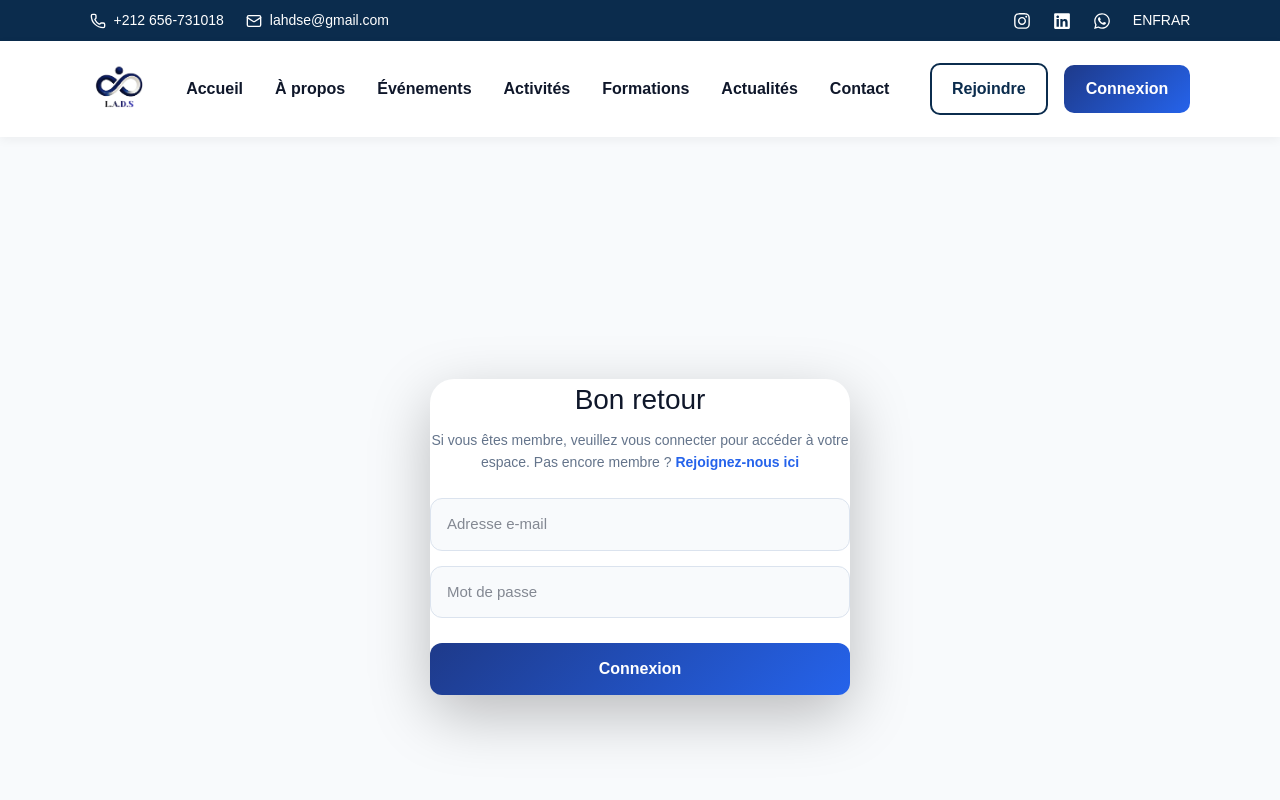
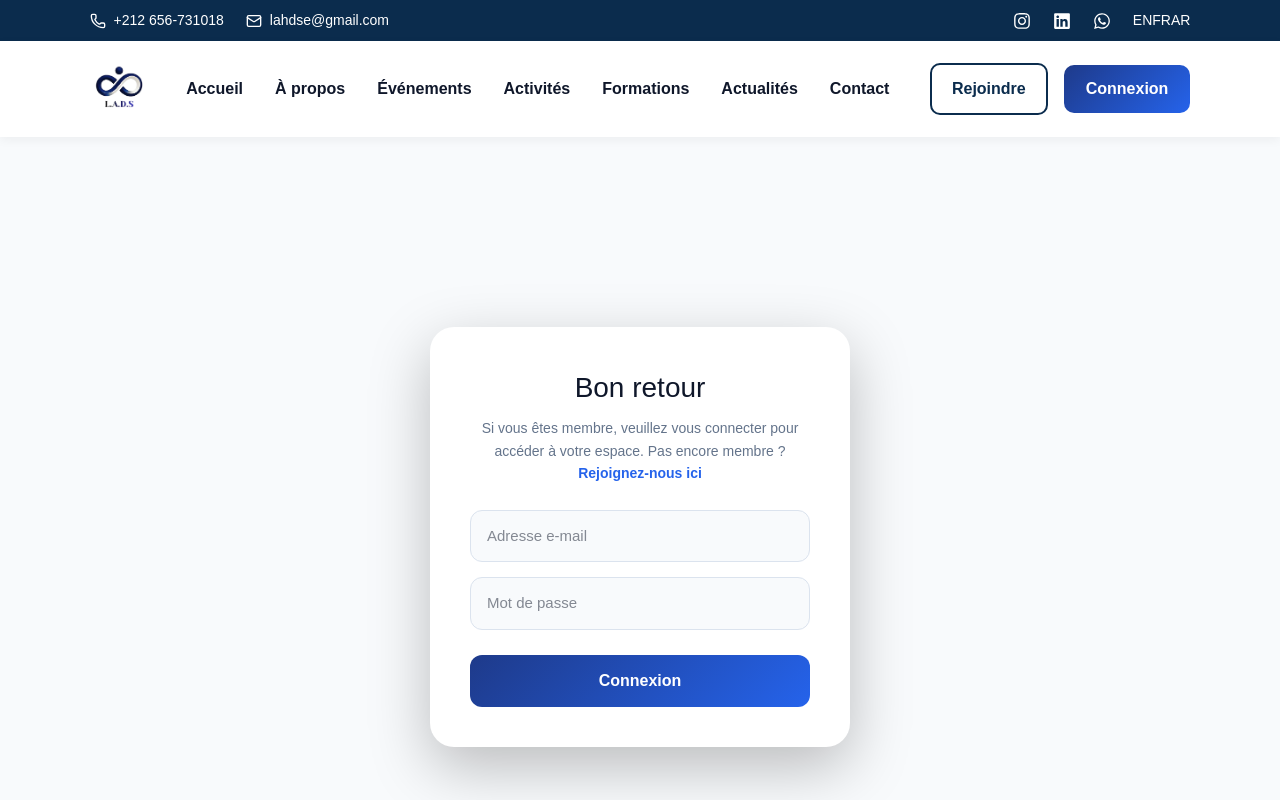
Before and after one commit to fatimaZahraCHARROUD/LADS_Association, a React (Vite) app in the folder frontend/: page /login in a window 1280 px wide. Shown: the top 800 px of the page. Built offline with nearby package versions, Linux system fonts and the light colour scheme; no server answers.

Commit message:
refactor: move global reset to CSS base layer to allow Tailwind utility overrides

```diff
--- a/frontend/src/Styles/mainLayout.css
+++ b/frontend/src/Styles/mainLayout.css
@@ -1,10 +1,13 @@
-.main-layout,
-.main-layout *,
-.main-layout *::before,
-.main-layout *::after {
-  margin: 0;
-  padding: 0;
-  box-sizing: border-box;
+/* Universal reset stays global (so html/body/etc. still reset) but lives
+   inside @layer base so it loses to Tailwind's @layer utilities on admin
+   pages. Public pages don't use Tailwind utilities for layout, so this
+   rule still resets browser defaults exactly as the public design expects. */
+@layer base {
+  * {
+    margin: 0;
+    padding: 0;
+    box-sizing: border-box;
+  }
 }
 
 .main-layout {
```
